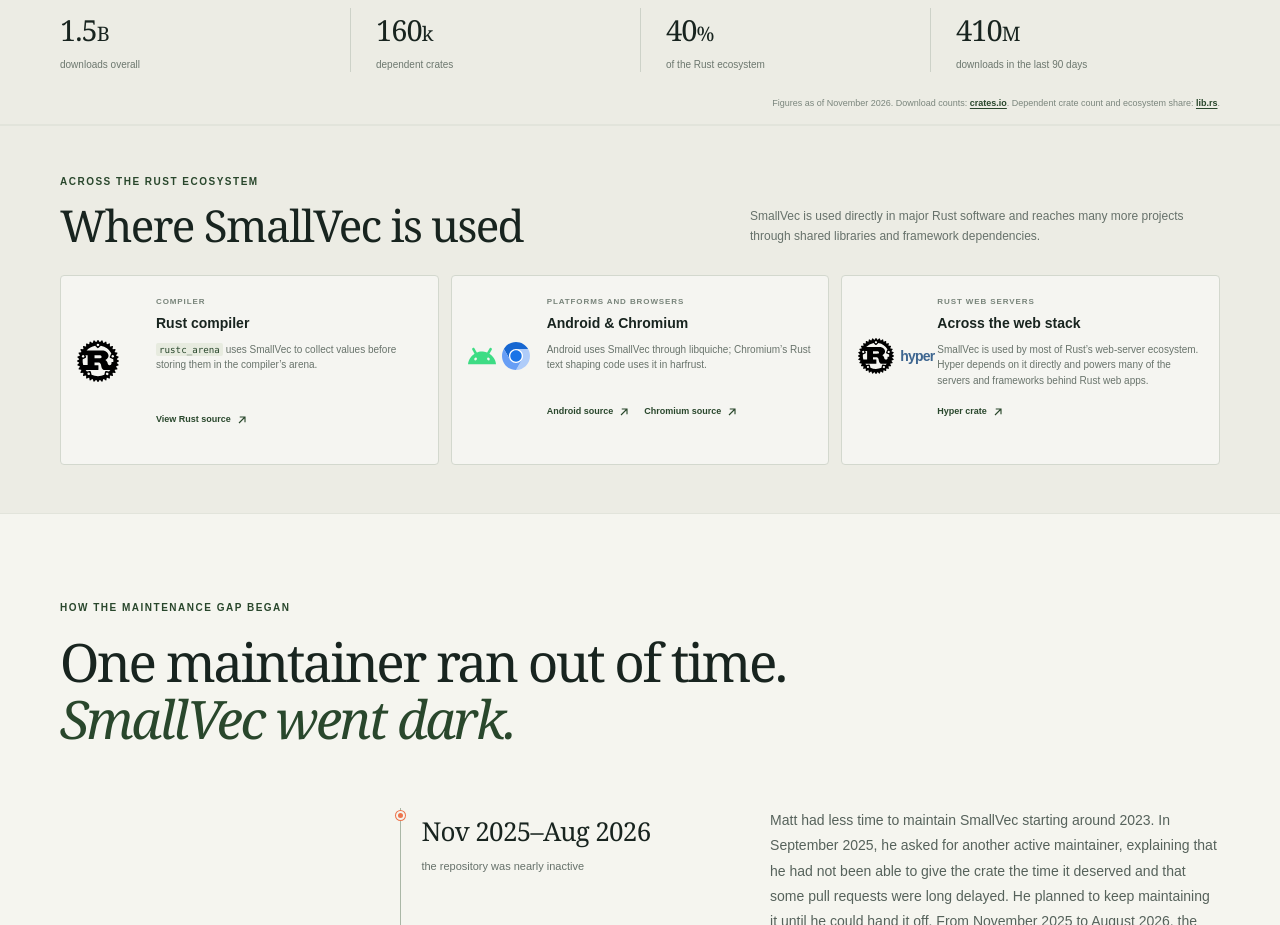
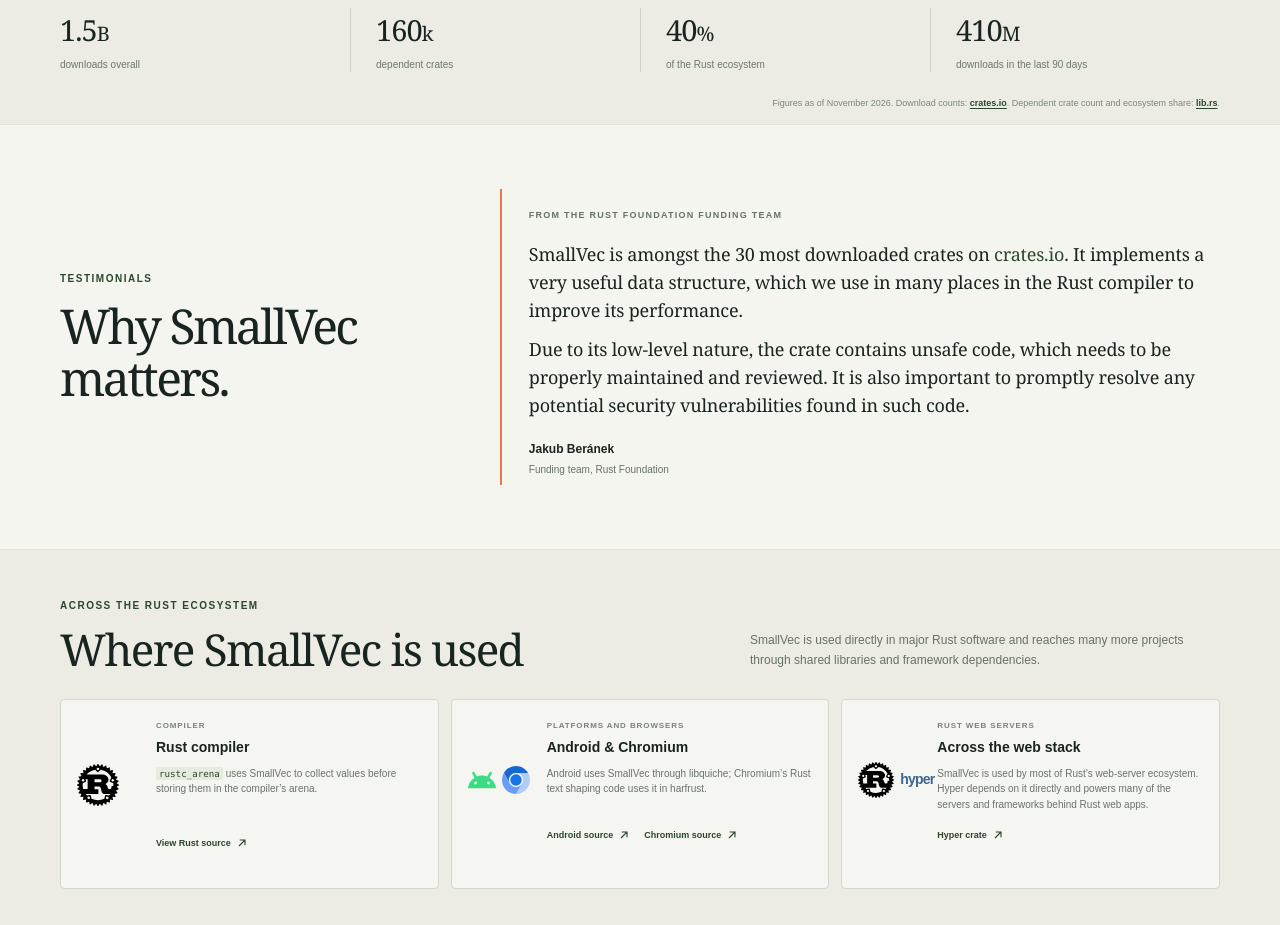
Before and after one commit to smallvec/smallvec.rs, a Next.js app: page / in a window 1280 px wide. Shown: the part 820-1745 px from the top of the page. Built offline with nearby package versions, Linux system fonts and the light colour scheme.

Commit message:
feat: add testimonials

```diff
--- a/app/globals.css
+++ b/app/globals.css
@@ -299,6 +299,11 @@ h1 em, h2 em {
 .stat-item strong span { font-size: 20px; }
 .stat-item > span { color: #6c776e; font-size: 10px; }
 
+.testimonial-section { display: grid; grid-template-columns: minmax(220px, .7fr) minmax(0, 1.3fr); align-items: center; gap: 52px; padding-block: 64px; }
+.testimonial-heading .eyebrow { margin-bottom: 14px; }
+.testimonial-heading h2 { font-size: clamp(36px, 4vw, 48px); line-height: 1.08; }
+.testimonial-quote { max-width: none; }
+
 .use-section { padding-block: 48px; }
 .use-section-highlight { background: var(--paper-deep); border-block: 1px solid #e2e4db; }
 .use-inner { display: grid; gap: 25px; }
@@ -546,6 +551,7 @@ h1 em, h2 em {
   .stat-item { min-height: 79px; padding-left: 16px; }
   .stat-item:nth-child(odd) { padding-left: 0; border-left: 0; }
   .stat-item strong { font-size: 26px; }
+  .testimonial-section { grid-template-columns: 1fr; gap: 24px; padding-block: 48px; }
   .story-section { padding-top: 62px; padding-bottom: 65px; }
   .section-heading h2,
   .work-intro h2,
--- a/app/page.tsx
+++ b/app/page.tsx
@@ -173,6 +173,28 @@ export default function Home() {
             Figures as of November 2026. Download counts: <a href="https://crates.io/crates/smallvec" target="_blank" rel="noreferrer">crates.io</a>.
             Dependent crate count and ecosystem share: <a href="https://lib.rs/crates/smallvec" target="_blank" rel="noreferrer">lib.rs</a>.
           </p>
+        </section>
+
+        <section className="testimonial-section section-wrap" aria-labelledby="testimonial-title">
+          <div className="testimonial-heading">
+            <p className="eyebrow">Testimonials</p>
+            <h2 id="testimonial-title">Why SmallVec matters.</h2>
+          </div>
+          <figure className="hero-quote testimonial-quote">
+            <p className="hero-quote-label">From the Rust Foundation funding team</p>
+            <blockquote>
+              <p>
+                SmallVec is amongst the 30 most downloaded crates on <a href="https://crates.io/" target="_blank" rel="noreferrer">crates.io</a>. It implements a very useful data structure, which we use in many places in the Rust compiler to improve its performance.
+              </p>
+              <p>
+                Due to its low-level nature, the crate contains unsafe code, which needs to be properly maintained and reviewed. It is also important to promptly resolve any potential security vulnerabilities found in such code.
+              </p>
+            </blockquote>
+            <figcaption>
+              <cite>Jakub Beránek</cite>
+              <span>Funding team, Rust Foundation</span>
+            </figcaption>
+          </figure>
         </section>
 
         <section className="use-section use-section-highlight" id="uses" aria-labelledby="uses-title">
```
